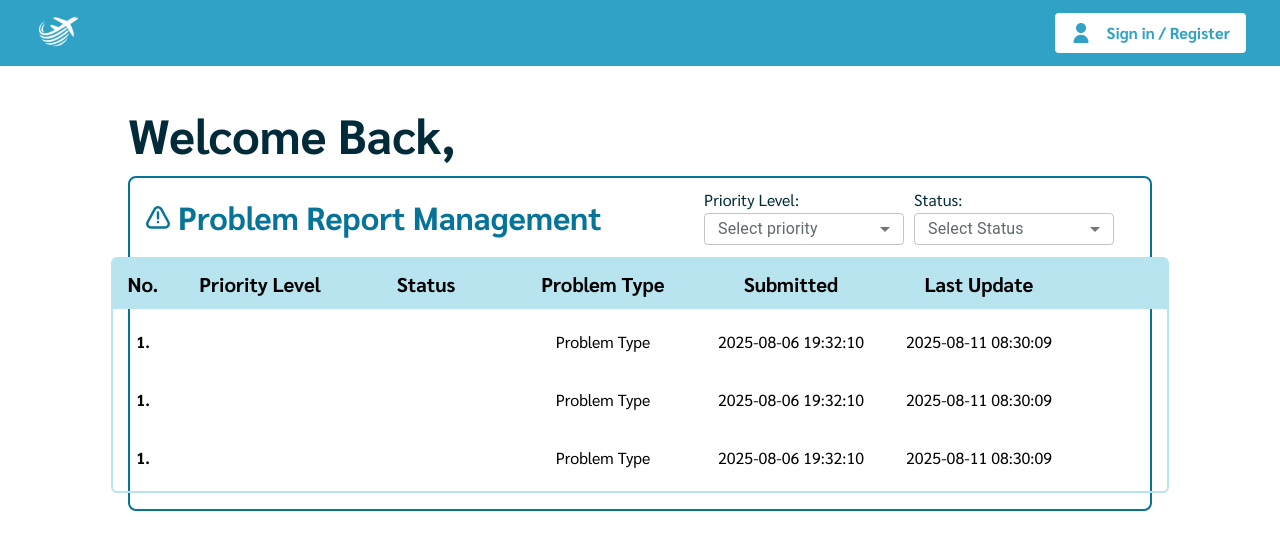
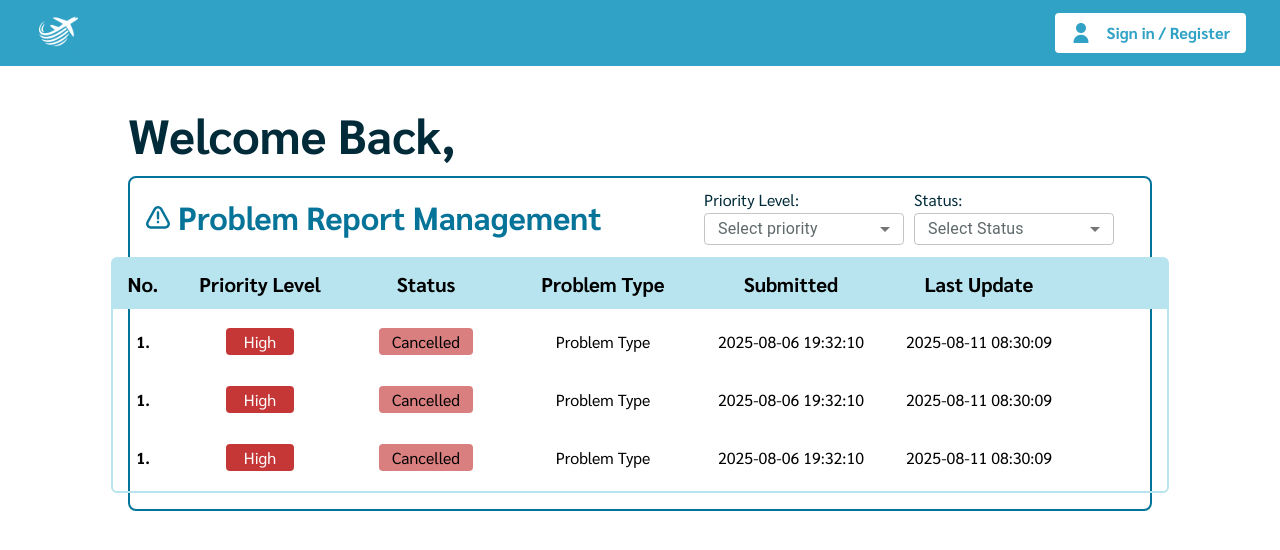
Before and after one commit to Mysterioucz/Se-Project, a Next.js app: page /dashboard in a window 1280 px wide. Shown: the top 550 px of the page. Built offline with nearby package versions, Linux system fonts and the light colour scheme; no server answers; what @mui/material-nextjs would draw is missing.

Commit message:
feat/add-markers

```diff
--- a/src/app/(admin)/dashboard/_components/AdminNavBar.tsx
+++ b/src/app/(admin)/dashboard/_components/AdminNavBar.tsx
@@ -12,7 +12,7 @@ export default function AdminNavBar() {
     return (
         <nav className="bg-primary-400 flex items-center w-full justify-between py-[0.5rem] px-[2rem] sticky top-0 z-99">
             {/* Navigate to main page */}
-            <Link href="/">
+            <Link href="/dashboard">
                 <Image
                     src={"/logo/logo_nobg_white.svg"}
                     alt="White Logo"
@@ -23,7 +23,7 @@ export default function AdminNavBar() {
             </Link>
             <div className="flex items-center gap-[2rem]">
                 {status === "authenticated" ? (
-                    <Link href={"/account-setting"}>
+                    <Link href={"/dashboard"}>
                         <Button
                             text={"Profile"}
                             styleType="stroke"
--- a/src/app/(admin)/dashboard/_components/ReportFrame.tsx
+++ b/src/app/(admin)/dashboard/_components/ReportFrame.tsx
@@ -1,3 +1,6 @@
+import ReportPiorityMarker from "./ReportPriorityMarker";
+import ReportStatusMarker from "./ReportStatusMarker";
+
 export default function ReportFrame() {
     return (
         <div className="flex items-start gap-[0.5rem] self-stretch">
@@ -10,12 +13,12 @@ export default function ReportFrame() {
 
             {/* Priority Level */}
             <div className="flex flex-col justify-center items-center w-[9.875rem] h-[3.125rem] py-[0.5rem]">
-
+                <ReportPiorityMarker priority="high" />
             </div>
 
             {/* Status */}
             <div className="flex flex-col justify-center items-center w-[9.875rem] h-[3.125rem] py-[0.5rem]">
-
+                <ReportStatusMarker status="cancelled" />
             </div>
 
             {/* Problem Type */}
--- a/src/app/(admin)/dashboard/_components/ReportPriorityMarker.tsx
+++ b/src/app/(admin)/dashboard/_components/ReportPriorityMarker.tsx
@@ -0,0 +1,11 @@
+export default function ReportPiorityMarker({ priority }: { priority: "normal" | "high" }) {
+    return (
+        <div className={`flex w-[4.25rem] px-2 py-1 flex-col justify-center items-center rounded-sm ${
+                priority === "normal" ? "bg-[var(--color-warning-main)]" : priority === "high" ? "bg-[var(--color-error-main)]" : ""}`}
+        >
+            <div className="text-white text-center font-sarabun text-[1rem] font-normal leading-[1.2]">
+                {priority === "normal" ? "Normal" : priority === "high" ? "High" : ""}
+            </div>
+        </div>
+    );
+}
--- a/src/app/(admin)/dashboard/_components/ReportStatusMarker.tsx
+++ b/src/app/(admin)/dashboard/_components/ReportStatusMarker.tsx
@@ -0,0 +1,20 @@
+export default function ReportStatusMarker({ status }: { status: "opened" | "in progress" | "resolved" | "cancelled" }) {
+    return (
+        <div className={`flex w-[5.875rem] px-2 py-1 flex-col justify-center items-center rounded-sm ${
+                status === "opened" ? "bg-[var(--color-primary-100)]"
+                : status === "in progress" ? "bg-[var(--color-warning-light)]"
+                : status === "resolved" ? "bg-[var(--color-success-light)]"
+                : status === "cancelled" ? "bg-[var(--color-error-light)]"
+                : ""}`
+            }
+        >
+            <div className="text-black text-center font-sarabun text-[1rem] font-normal leading-[1.2]">
+                {status === "opened" ? "Opened"
+                : status === "in progress" ? "In Progress"
+                : status === "resolved" ? "Resolved"
+                : status === "cancelled" ? "Cancelled"
+                : ""}
+            </div>
+        </div>
+    );
+}
```
